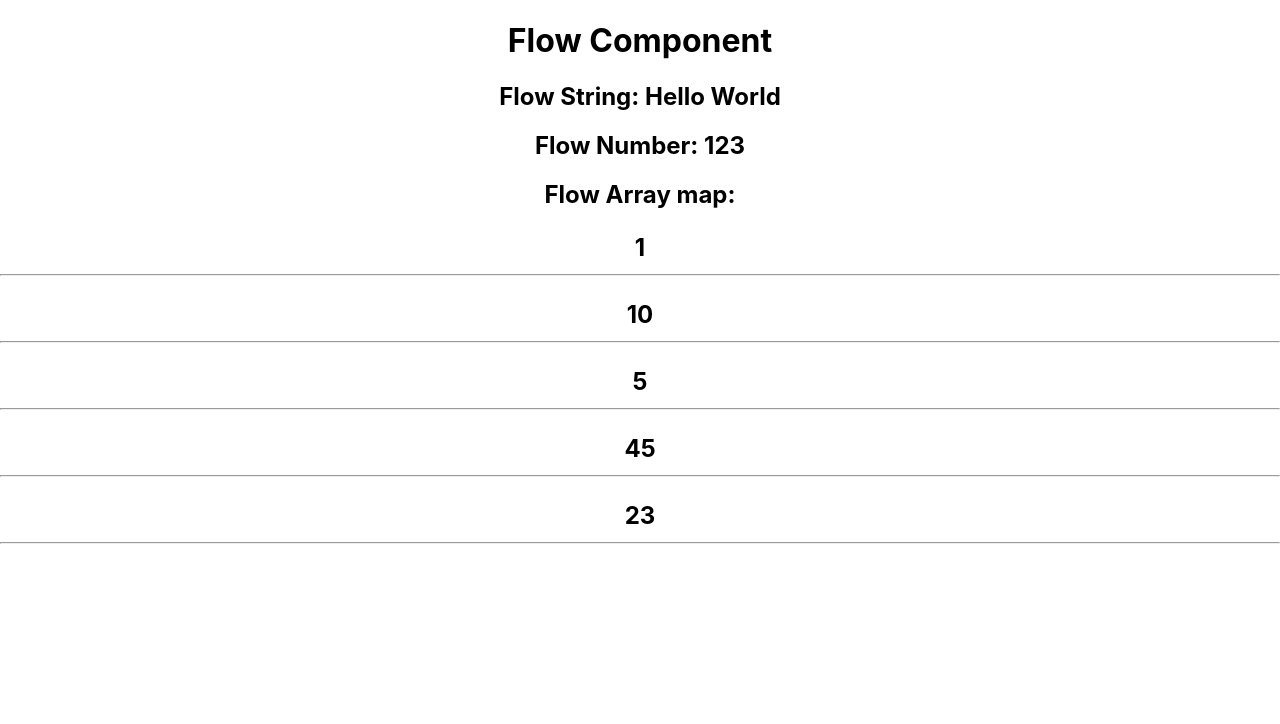
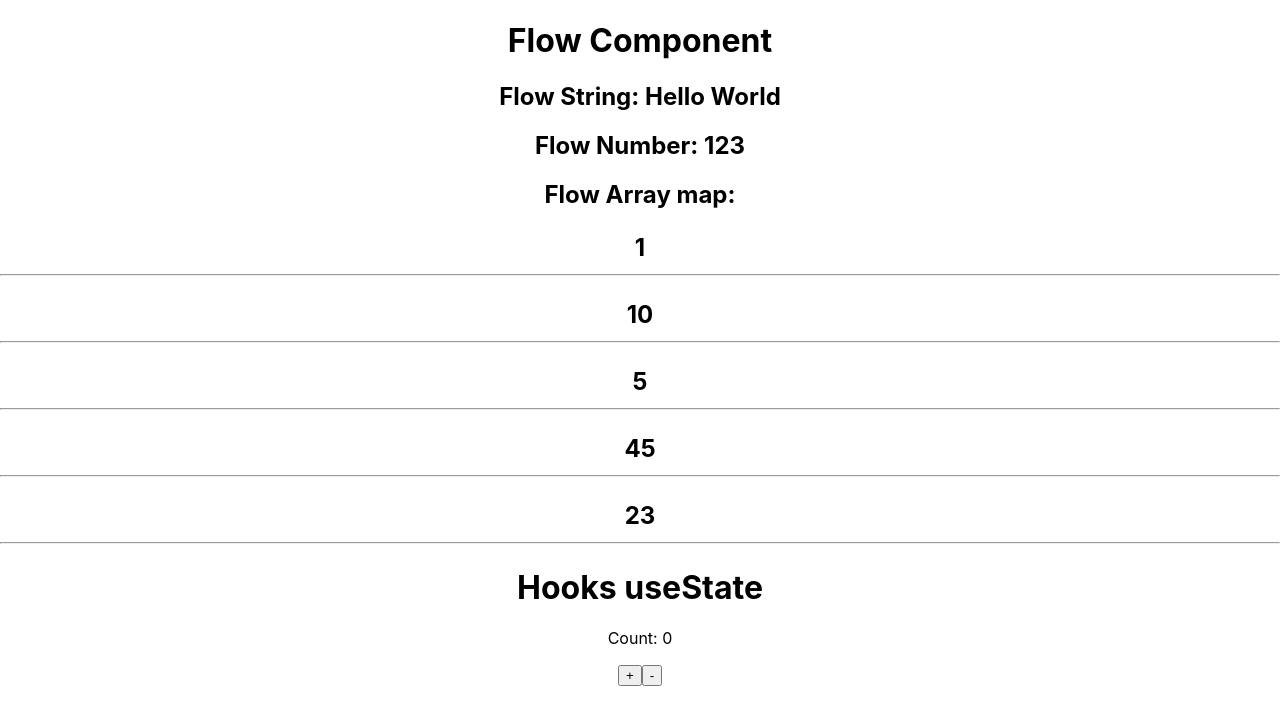
Before and after one commit to misakimichy/react-hooks-with-flow, a React (Create React App) app: page / in a window 1280 px wide. Shown: the top 724 px of the page. Built offline with nearby package versions, Linux system fonts and the light colour scheme.

Commit message:
Add HooksUseState component.

```diff
--- a/src/App.js
+++ b/src/App.js
@@ -1,6 +1,7 @@
 import React from 'react'
 import './App.css'
 import Flow from './Flow'
+import HooksUseState from './HooksUseState'
 
 const App = () => {
   return (
@@ -10,6 +11,7 @@
         num={123}
         array={[1, 10, 5, 45, 23]}
       />
+      <HooksUseState />
     </div>
   );
 }
--- /dev/null
+++ b/src/HooksUseState.js
@@ -0,0 +1,15 @@
+import React, {useState} from 'react'
+
+const HooksUseState = () => {
+    const [count, setCount] = useState(0)
+    return(
+        <div>
+            <h1>Hooks useState</h1>
+            <p>Count: {count}</p>
+            <button onClick={() => setCount(count + 1)}>+</button>
+            <button onClick={() => setCount(count - 1)}>-</button>
+        </div>
+    )
+}
+
+export default HooksUseState
```
